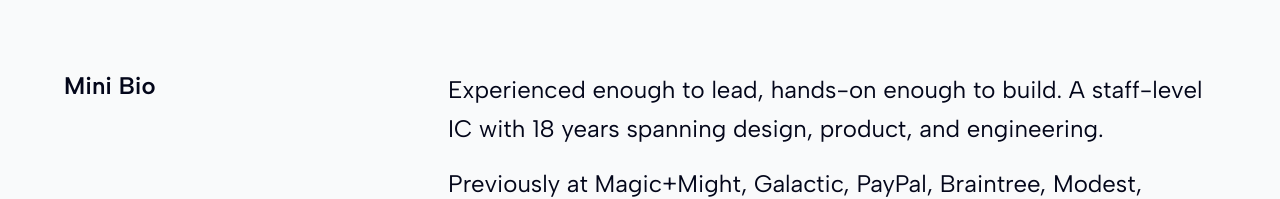
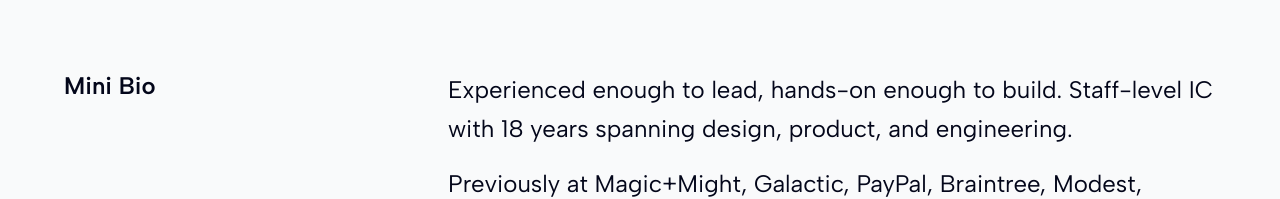
Before and after one commit to kunalbhat/portfolio-2025, a Next.js app: page / in a window 1280 px wide. Shown: the part 1479-1678 px from the top of the page. Built offline with nearby package versions, Linux system fonts and the light colour scheme.

Commit message:
copy teawak

```diff
--- a/src/app/page.tsx
+++ b/src/app/page.tsx
@@ -55,9 +55,8 @@ export default function Home() {
           </div>
           <div className="col-span-2">
             <p className="mb-4">
-              Experienced enough to lead, hands-on enough to build. A
-              staff-level IC with 18 years spanning design, product, and
-              engineering.
+              Experienced enough to lead, hands-on enough to build. Staff-level
+              IC with 18 years spanning design, product, and engineering.
             </p>
             <p>
               Previously at Magic+Might, Galactic, PayPal, Braintree, Modest,
```
